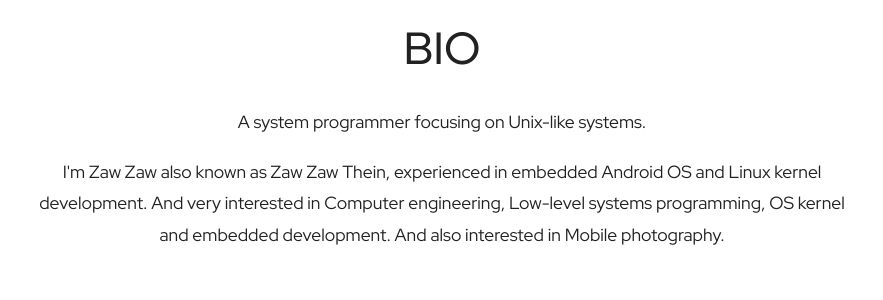
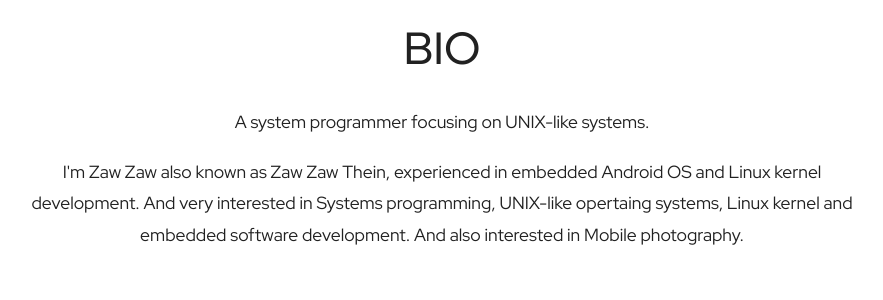
Before and after one commit to zawzaww/zawzaww.github.io, a Jekyll site: the page built from about.html, in a window 1280 px wide and 900 px high, scrolled down 457 px, cut to the strip 150-461 px from the top of the window. Shown: the top 300 px of the strip, without its empty margins (198-1081 px from the left). Built offline with Jekyll 4.4.1, drawn with Linux system fonts in a browser that asks for light colours; some web fonts are replaced.

Commit message:
config: about: Update site description and BIO in about page
Signed-off-by: Zaw Zaw <zawzthein@outlook.com>

```diff
--- a/_config.yml
+++ b/_config.yml
@@ -1,7 +1,7 @@
 # Site Title Name
-title: Zaw Zaw
+title: "Zaw Zaw"
 # Site Description
-description: An Ancient Programmer from Pyu Ancient City
+description: "A System Programmer, Software Engineer"
 
 # Jekyll plugins
 plugins:
--- a/about.html
+++ b/about.html
@@ -6,9 +6,10 @@ permalink: /about
 
 <p align="center"><img src="https://s20.postimg.cc/g9j3jkr8t/about-me.png" width="30%" height="30%" /></p>
 <h1 align="center">BIO</h1>
-<p align="center">A system programmer focusing on Unix-like systems.</p>
+<p align="center">A system programmer focusing on UNIX-like systems.</p>
 
-<p align="center">I'm Zaw Zaw also known as Zaw Zaw Thein, experienced in embedded Android OS and Linux kernel development. And very interested in Computer engineering, Low-level systems programming, OS kernel and embedded development. And also interested in Mobile photography.</p>
+<p align="center">I'm Zaw Zaw also known as Zaw Zaw Thein, experienced in embedded Android OS and Linux kernel development. And very interested in Systems programming,
+    UNIX-like opertaing systems, Linux kernel and embedded software development. And also interested in Mobile photography.</p>
 <br>
 
 <hr>
```
